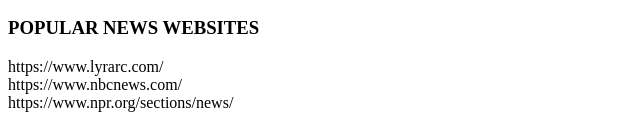
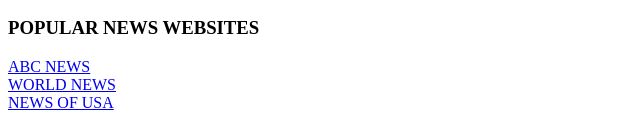
Before and after one commit to pavitra2006/pavi05, a plain HTML site: page index.html in a window 1280 px wide. Shown: the part 2340-2457 px from the top of the page, without its empty margins (0-640 px from the left). Drawn offline with Linux system fonts and the light colour scheme.

Commit message:
add links

```diff
--- a/index.html
+++ b/index.html
@@ -31,11 +31,11 @@
 <iframe width="560" height="315" src="https://www.youtube.com/embed/Y4XVSPwbeF8?si=WjyB-26zrkp_HKT9" title="YouTube video player" frameborder="0" allow="accelerometer; autoplay; clipboard-write; encrypted-media; gyroscope; picture-in-picture; web-share" allowfullscreen></iframe>
 <br>
 <h3>POPULAR NEWS WEBSITES</h3>
-<a>https://www.lyrarc.com/</a>
+<a href="https://abcnews.go.com/">ABC NEWS</a>
 <br>
-<a>https://www.nbcnews.com/</a>
+<a href="https://www.lyrarc.com/">WORLD NEWS</a>
 <br>
-<a>https://www.npr.org/sections/news/</a>
+<a href="https://www.npr.org/sections/news/">NEWS OF USA</a>
 <br>
 </body>
 </html>
```
